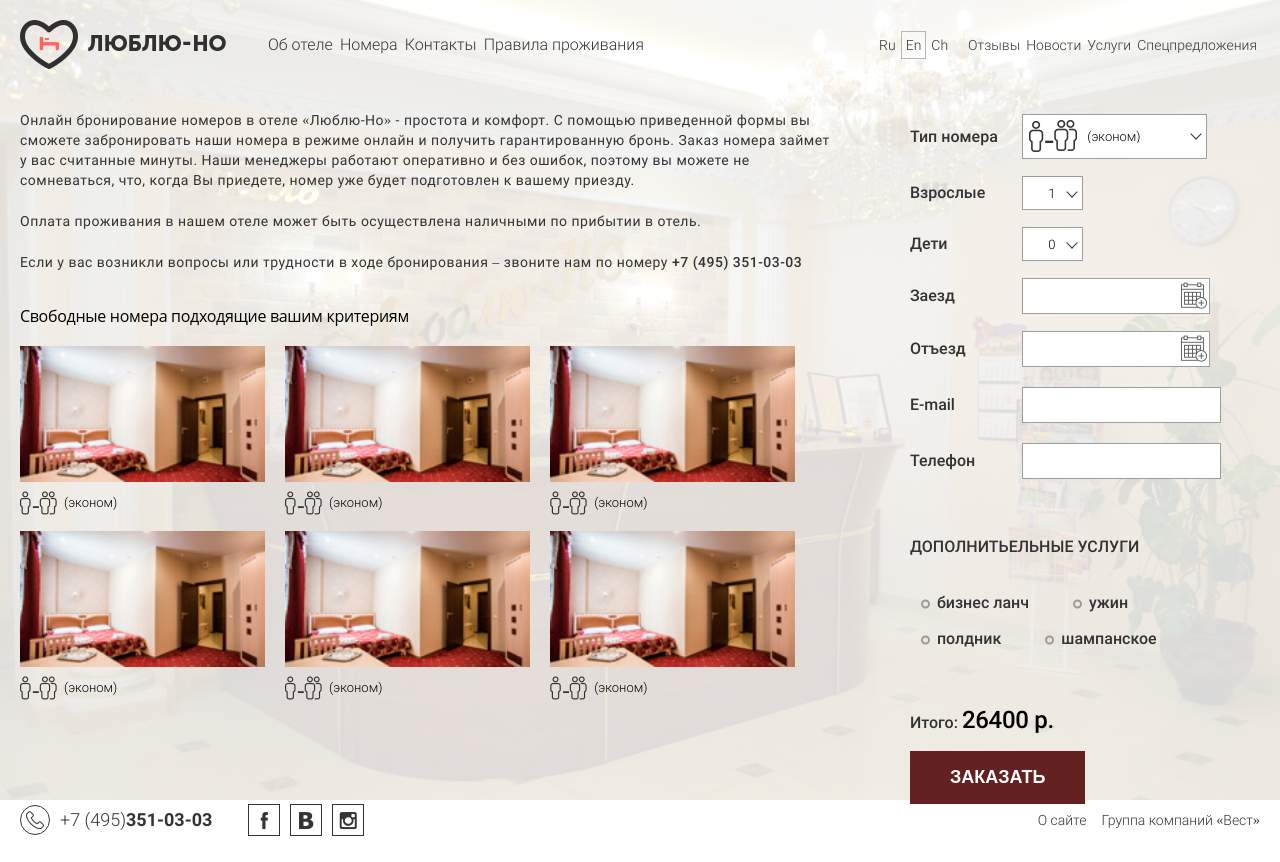
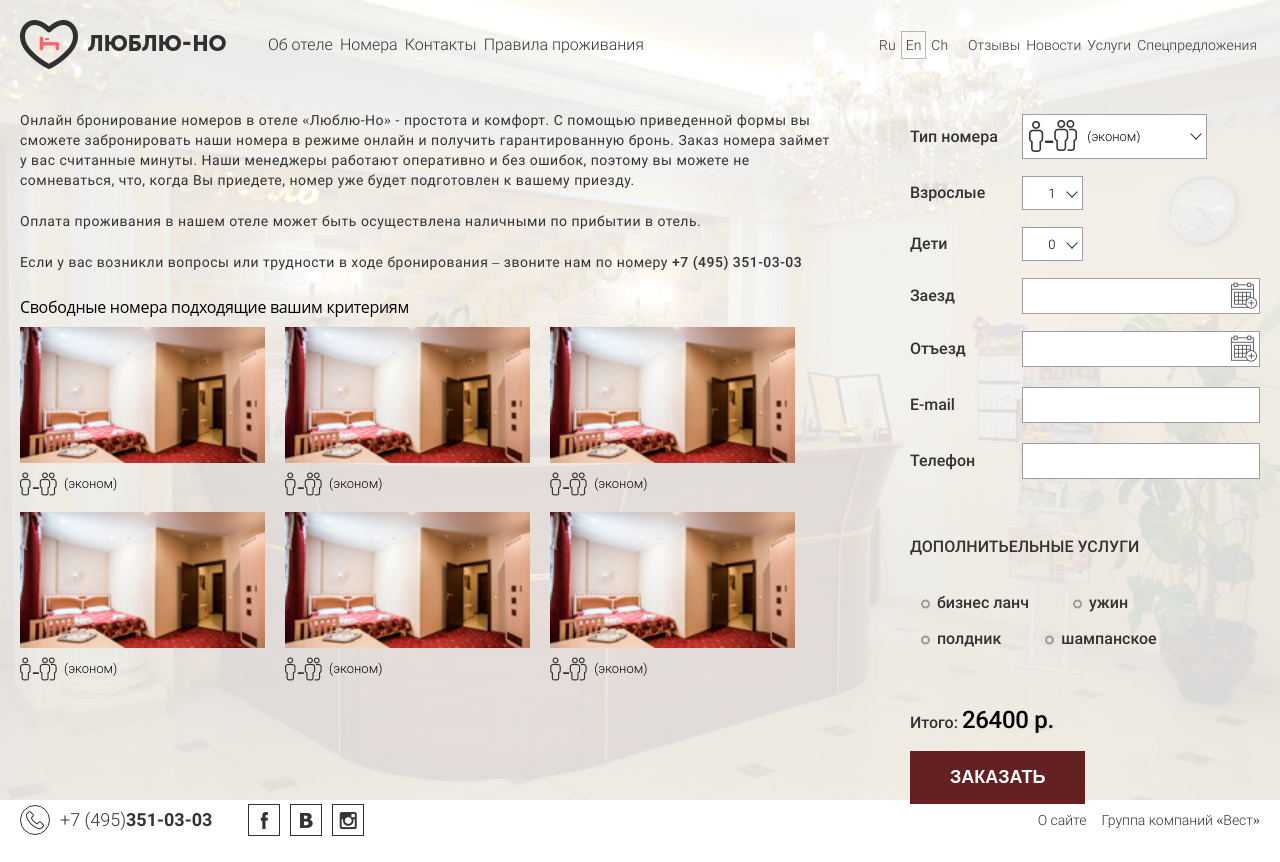
Before and after one commit to otecMuxah/Lyublyuno, a website: page index.html in a window 1280 px wide. Drawn offline with Linux system fonts and the light colour scheme; files whose address does not match are found by name.

Commit message:
hope final fixes

```diff
--- a/index.html
+++ b/index.html
@@ -27,7 +27,7 @@
     <!-- BEGIN CONTENT -->
 
     <main class="content">
-        <div class=" content__wrapper">
+        <div class="wrapper content__wrapper">
             <div class="content__left-side">
                 <article class="main-article">
                     <p>Онлайн бронирование номеров в отеле «Люблю-Но» - простота и комфорт. С помощью приведенной формы
@@ -42,7 +42,9 @@
                     <h2>Свободные номера подходящие вашим критериям</h2>
                     <ul class="vacate-rooms">
                         <li class="vacate-rooms__item">
-                            <img src="img/room.jpg" alt="room" class="vacate-rooms__link">
+                            <a href="#" class="vacate-rooms__link">
+                                <img src="img/room.jpg" alt="room">
+                            </a>
                             <span class="vacate-rooms__room-size">(эконом)</span>
                         </li>
                         <li class="vacate-rooms__item">
@@ -148,7 +150,7 @@
     <!-- BEGIN HEADER -->
 
     <header class="header">
-        <div class=" header__wrapper">
+        <div class="wrapper header__wrapper">
             <a href="/" class="header__logo"></a>
             <button class="header__hamburger"></button>
             <div class="header__nav-holder">
@@ -190,7 +192,7 @@
     <!-- BEGIN FOOTER -->
 
     <footer class="footer">
-        <div class="footer__wrapper">
+        <div class="wrapper footer__wrapper">
             <div class="footer__phone-social-holder">
                 <a href="tel:+7(495)3510303" class="footer__phone">+7 (495) <strong>351-03-03</strong></a>
                 <ul class="footer__social social">
--- a/js/custom.js
+++ b/js/custom.js
@@ -6,22 +6,36 @@ $(window).load(function(){
 	};
 
 	$('body').removeClass('loaded');
-	$('.background-slider').slick({
-		autoplay: true,
-		arrows: false,
-		fade: true
-	});
-	if($('.booking-form__date-input').length) {
-        $('.booking-form__date-input').datepicker();
+
+	const $bgSlider = $('.background-slider'),
+		$dateInput = $('.booking-form__date-input'),
+		$select = $('.booking-form__select'),
+		$hamburger = $('.header__hamburger'),
+		$navHolder = $('.header__nav-holder');
+
+
+	if($bgSlider.length) {
+        $bgSlider.slick({
+            autoplay: true,
+            arrows: false,
+            fade: true
+        });
 	}
 
 
-    if($('.booking-form__select').length) {
-        $('.booking-form__select').styler();
+
+	if($dateInput.length) {
+        $($dateInput.datepicker());
+	}
+
+
+    if($select.length) {
+        $select.styler();
     }
 
-    $('.header__hamburger').on('click', function () {
-		$('.header__nav-holder').toggleClass('header__nav-holder_active')
+
+    $hamburger.on('click', function () {
+        $navHolder.toggleClass('header__nav-holder_active')
 
     })
 });
--- a/scss/layout/_booking-form.scss
+++ b/scss/layout/_booking-form.scss
@@ -4,7 +4,7 @@
     margin-top: 4px;
     max-width: 100%;
     @include width-1310 {
-        max-width: 300px;
+
     }
     @include width-768 {
         max-width: 100%;
@@ -133,7 +133,7 @@
             top: 6px;
             left: 6px;
             font-size: 31px;
-            z-index: 2;
+            z-index: 3;
         }
         &:after {
             content: "-\e924";
@@ -157,7 +157,7 @@
             top: 6px;
             left: 6px;
             font-size: 31px;
-            z-index: 2;
+            z-index: 3;
         }
         &:after {
             content: "-\e925";
--- a/scss/layout/_header.scss
+++ b/scss/layout/_header.scss
@@ -39,7 +39,7 @@ header{
 			margin-right: 10px;
 		}
 		@include width-768 {
-			flex-basis: 50%;
+
 		}
 	}
 	&__hamburger {
--- a/scss/layout/_main-article.scss
+++ b/scss/layout/_main-article.scss
@@ -20,6 +20,7 @@
         padding: 5px 0 0;
         letter-spacing: -0.3px;
         margin-bottom: 11px;
+        line-height: 18px;
     }
     &__phone {
         white-space: nowrap;
--- a/scss/layout/_social.scss
+++ b/scss/layout/_social.scss
@@ -31,6 +31,7 @@
             }
         &_VK:before {
             content: "\e927";
+            font-size: 15px;
         }
         &_instagram:before {
             content: "\e922";
--- a/scss/utils/_mixins.scss
+++ b/scss/utils/_mixins.scss
@@ -112,6 +112,9 @@
 	@include width-1310 {
 		padding: 0 20px;
 	}
+	&:after {
+		display: none;
+	}
 }
 
 @mixin reset-list() {
```
Also changed, not shown: css/style.css.
